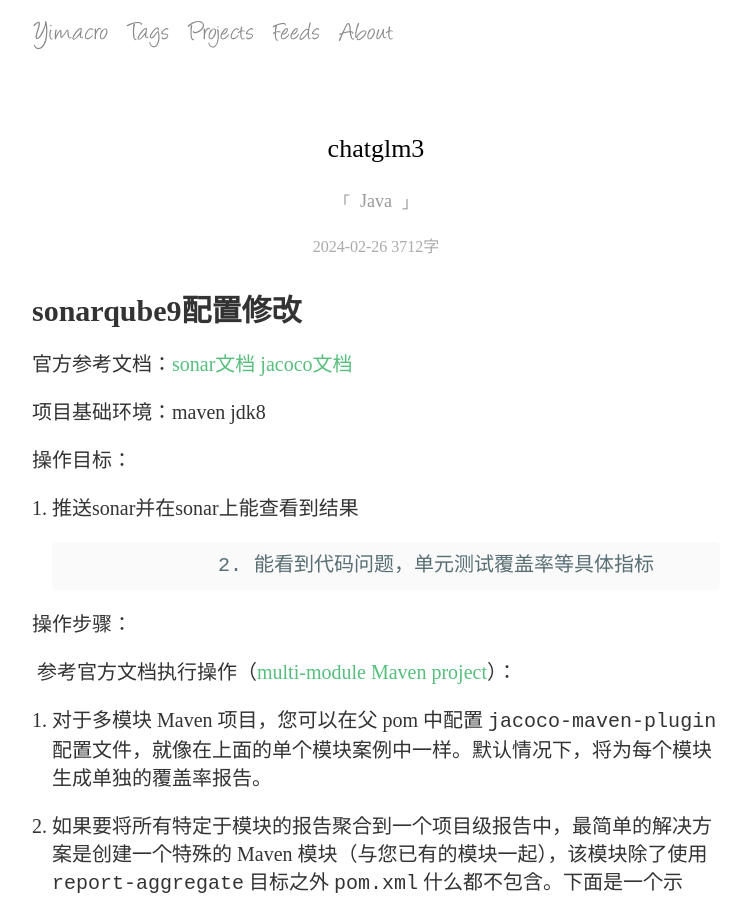
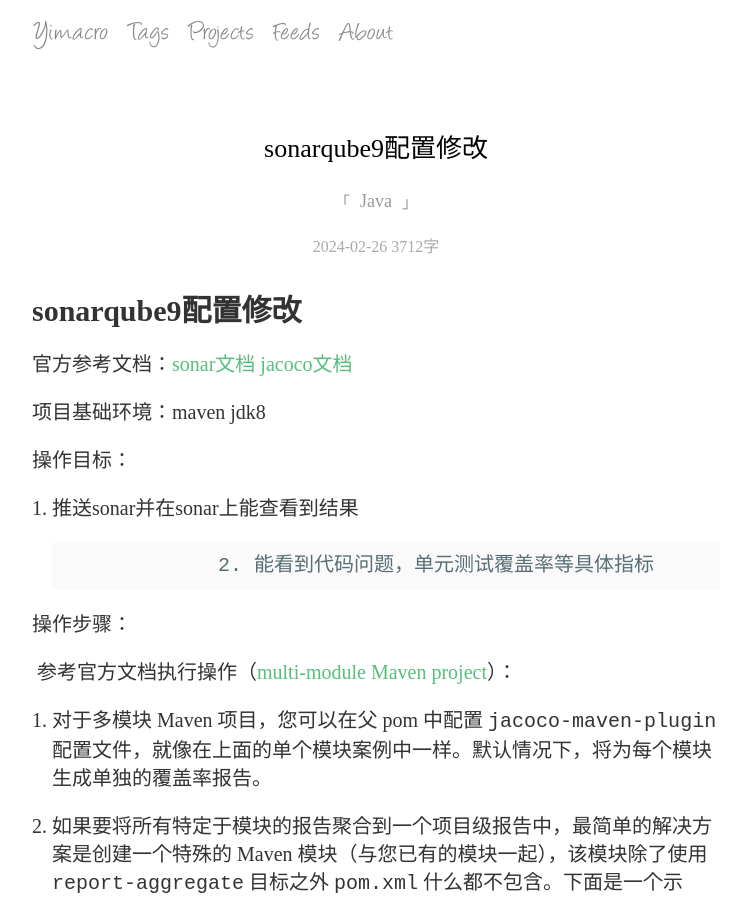
Before and after one commit to yimacro/yimacro.github.io, a Jekyll site: the page built from _posts/2024-02-26-sonarqube9配置修改.md, in a window 1280 px wide and 900 px high. Shown: the whole window, without its empty margins (264-1010 px from the left). Built offline with Jekyll 4.4.1, drawn with Linux system fonts in a browser that asks for light colours; some web fonts are replaced; comment, search, counter and statistics services are not loaded.

Commit message:
Update 2024-02-26-sonarqube9配置修改.md

```diff
--- a/_posts/2024-02-26-sonarqube9配置修改.md
+++ b/_posts/2024-02-26-sonarqube9配置修改.md
@@ -1,7 +1,7 @@
 ---
 layout: post
 
-title: chatglm3
+title: sonarqube9配置修改
 
 categories: [Java]
 
```
